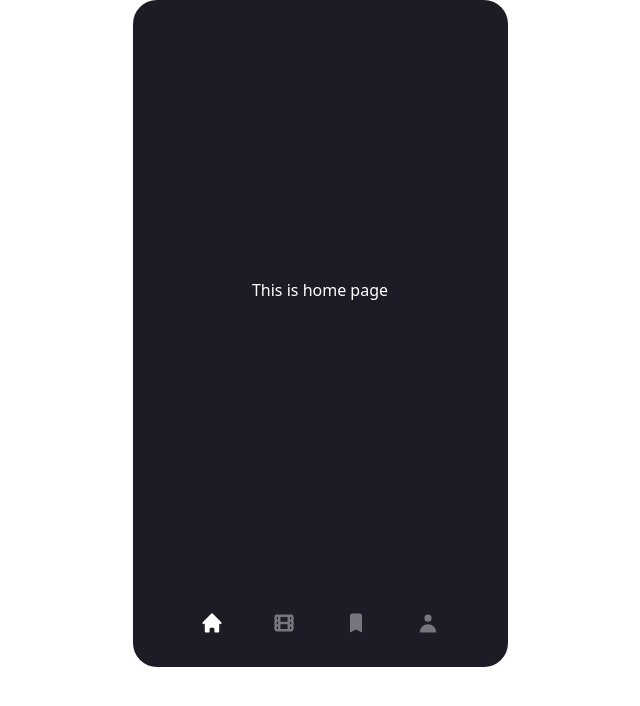
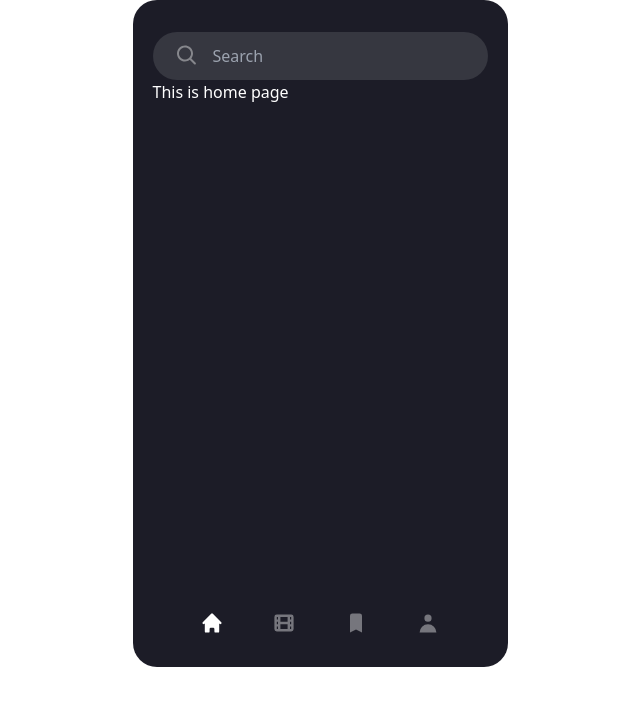
Before and after one commit to pswu11/camp10-midterm, a React (Vite) app: page / in a window 1280 px wide. Shown: the top 706 px of the page, without its empty margins (320-960 px from the left). Built offline with nearby package versions, Linux system fonts and the light colour scheme.

Commit message:
search component

```diff
--- /dev/null
+++ b/src/components/SearchInput.tsx
@@ -0,0 +1,10 @@
+import { CgSearch } from 'react-icons/cg'
+
+export function SearchInput() {
+  return (
+    <div className='relative'>
+      <input className='bg-dark-light rounded-full h-12 rel pl-[3.75rem] w-full outline-none focus:ring-2 focus:ring-white-dimmed' placeholder='Search' />
+      <CgSearch className='absolute left-5 top-3 text-[1.5rem] text-white-dimmed'/>
+    </div>
+  );
+}
--- a/src/layouts/RootLayout.tsx
+++ b/src/layouts/RootLayout.tsx
@@ -4,7 +4,7 @@ import { Navbar } from '../components/Navbar';
 export function RootLayout() {
   return (
     <div className='bg-dark text-white flex flex-col justify-between m-auto w-[375px] h-[667px] rounded-3xl'>
-      <div className='m-auto'>
+      <div className='pt-8 px-5 flex flex-col'>
         <Outlet />
       </div>
       <Navbar />
--- a/src/pages/Home.tsx
+++ b/src/pages/Home.tsx
@@ -1,7 +1,10 @@
+import { SearchInput } from "../components/SearchInput"
+
 export function Home() {
   return (
-    <div>
+    <>
+      <SearchInput />
       This is home page
-    </div>
+    </>
   )
 }
```
